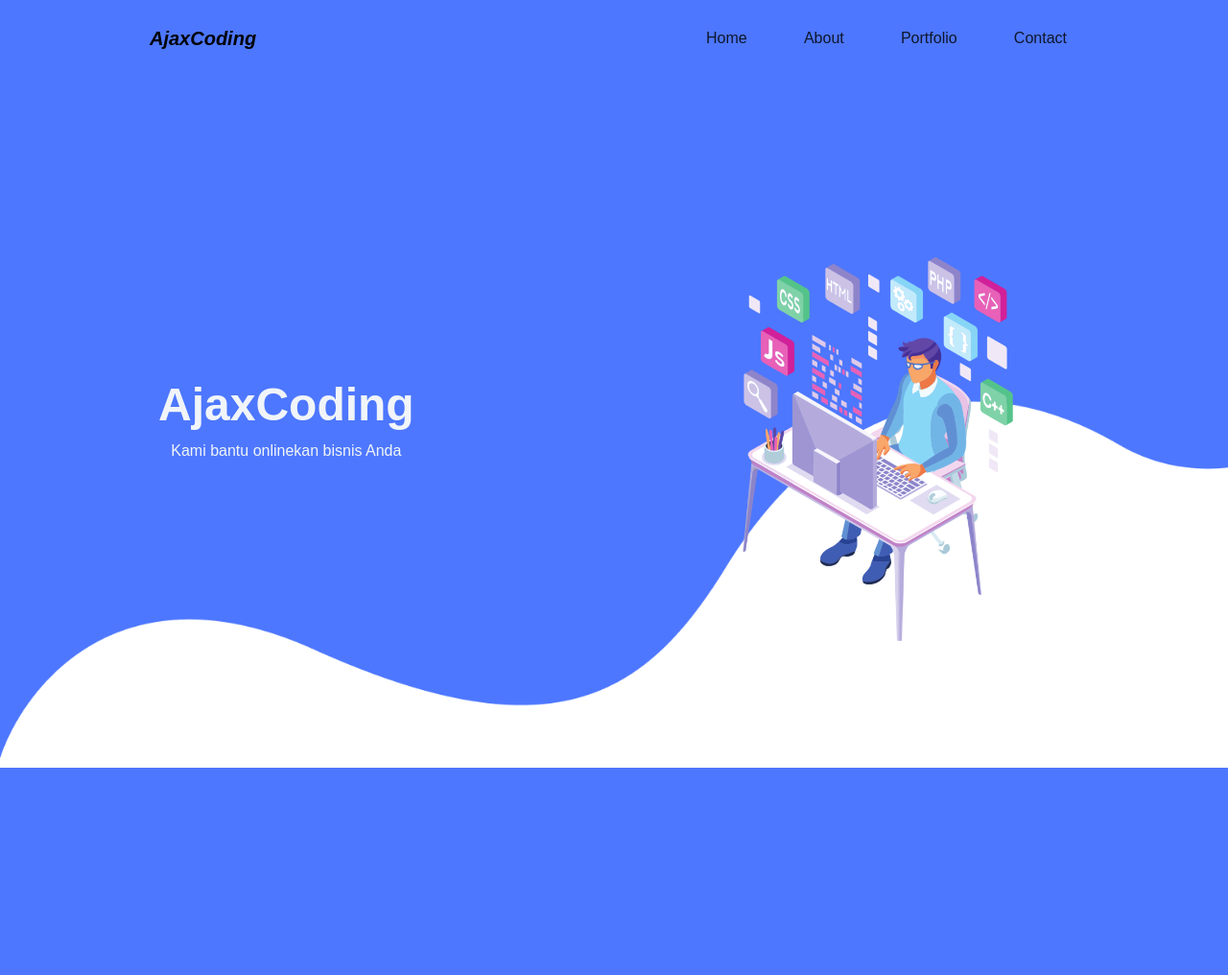
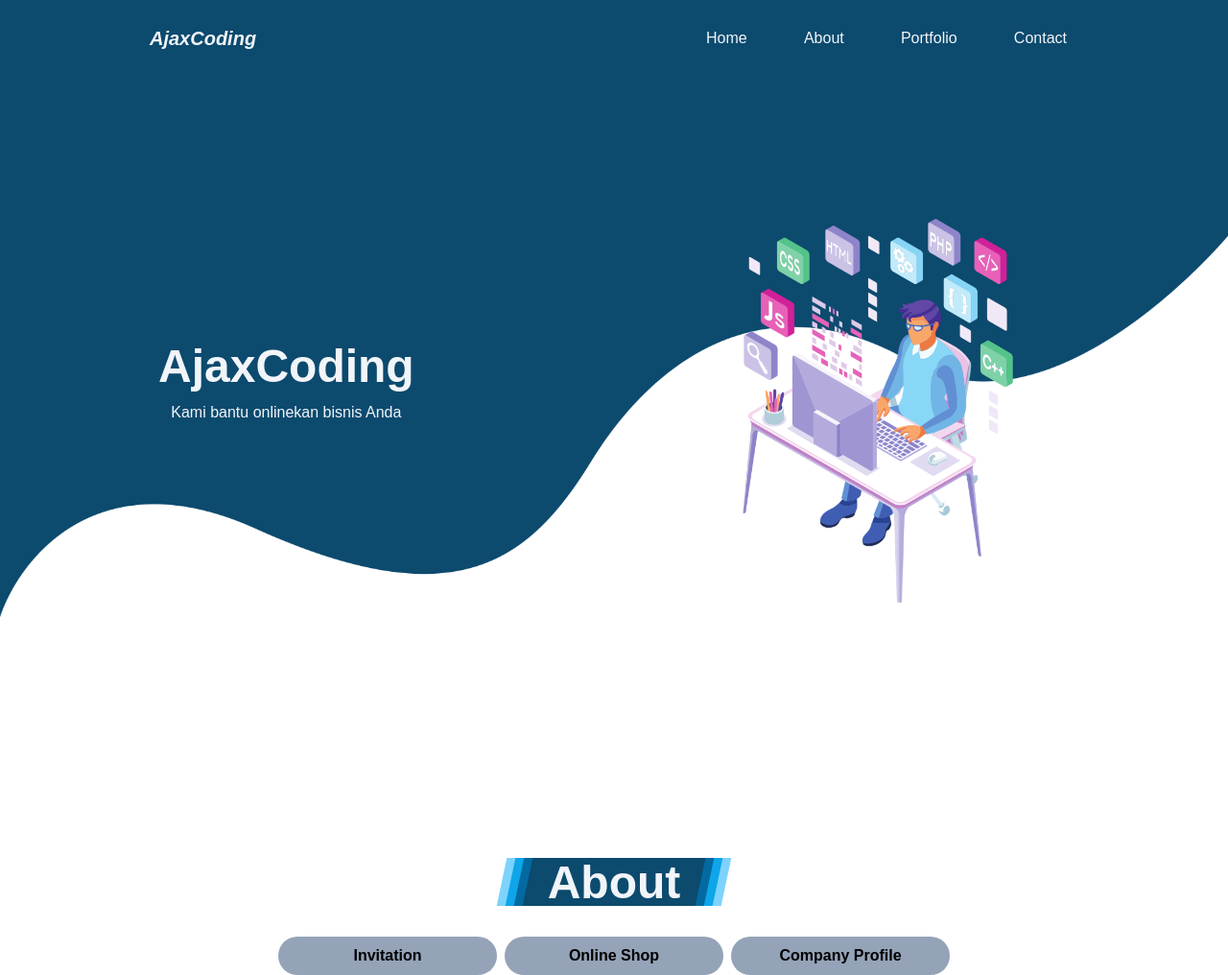
Before and after one commit to muhrofi01/ajaxcoding, a PHP site: page / in a window 1280 px wide. Shown: the whole page at 96% size. Before the commit the page ends 800 px from the top, so only its background shows below. Run offline with PHP 8.4, Linux system fonts and the light colour scheme.

Commit message:
tambah section about

```diff
--- a/public/css/output.css
+++ b/public/css/output.css
@@ -582,17 +582,37 @@ video {
   top: 100%;
 }
 
+.left-1\/2 {
+  left: 50%;
+}
+
 .z-50 {
   z-index: 50;
+}
+
+.-z-10 {
+  z-index: -10;
+}
+
+.-z-20 {
+  z-index: -20;
+}
+
+.-z-30 {
+  z-index: -30;
+}
+
+.-z-40 {
+  z-index: -40;
+}
+
+.m-auto {
+  margin: auto;
 }
 
 .mx-auto {
   margin-left: auto;
   margin-right: auto;
-}
-
-.mt-32 {
-  margin-top: 8rem;
 }
 
 .mt-3 {
@@ -603,8 +623,12 @@ video {
   margin-top: 3.5rem;
 }
 
-.mt-28 {
-  margin-top: 7rem;
+.mt-8 {
+  margin-top: 2rem;
+}
+
+.mt-24 {
+  margin-top: 6rem;
 }
 
 .block {
@@ -615,12 +639,20 @@ video {
   display: flex;
 }
 
+.grid {
+  display: grid;
+}
+
 .hidden {
   display: none;
 }
 
 .h-screen {
   height: 100vh;
+}
+
+.h-\[50px\] {
+  height: 50px;
 }
 
 .w-full {
@@ -631,12 +663,36 @@ video {
   width: 400px;
 }
 
-.w-5\/6 {
-  width: 83.333333%;
+.w-2\/3 {
+  width: 66.666667%;
 }
 
-.w-2\/3 {
-  width: 66.666667%;
+.w-\[180px\] {
+  width: 180px;
+}
+
+.w-10 {
+  width: 2.5rem;
+}
+
+.w-\[500px\] {
+  width: 500px;
+}
+
+.w-\[250px\] {
+  width: 250px;
+}
+
+.w-\[700\] {
+  width: 700;
+}
+
+.w-\[700px\] {
+  width: 700px;
+}
+
+.w-1\/3 {
+  width: 33.333333%;
 }
 
 .max-w-\[250px\] {
@@ -651,6 +707,54 @@ video {
   transform-origin: bottom left;
 }
 
+.-translate-y-2 {
+  --tw-translate-y: -0.5rem;
+  transform: translate(var(--tw-translate-x), var(--tw-translate-y)) rotate(var(--tw-rotate)) skewX(var(--tw-skew-x)) skewY(var(--tw-skew-y)) scaleX(var(--tw-scale-x)) scaleY(var(--tw-scale-y));
+}
+
+.-translate-y-\[2px\] {
+  --tw-translate-y: -2px;
+  transform: translate(var(--tw-translate-x), var(--tw-translate-y)) rotate(var(--tw-rotate)) skewX(var(--tw-skew-x)) skewY(var(--tw-skew-y)) scaleX(var(--tw-scale-x)) scaleY(var(--tw-scale-y));
+}
+
+.-translate-x-1\/2 {
+  --tw-translate-x: -50%;
+  transform: translate(var(--tw-translate-x), var(--tw-translate-y)) rotate(var(--tw-rotate)) skewX(var(--tw-skew-x)) skewY(var(--tw-skew-y)) scaleX(var(--tw-scale-x)) scaleY(var(--tw-scale-y));
+}
+
+.-skew-x-12 {
+  --tw-skew-x: -12deg;
+  transform: translate(var(--tw-translate-x), var(--tw-translate-y)) rotate(var(--tw-rotate)) skewX(var(--tw-skew-x)) skewY(var(--tw-skew-y)) scaleX(var(--tw-scale-x)) scaleY(var(--tw-scale-y));
+}
+
+.scale-x-\[1\.1\] {
+  --tw-scale-x: 1.1;
+  transform: translate(var(--tw-translate-x), var(--tw-translate-y)) rotate(var(--tw-rotate)) skewX(var(--tw-skew-x)) skewY(var(--tw-skew-y)) scaleX(var(--tw-scale-x)) scaleY(var(--tw-scale-y));
+}
+
+.scale-x-\[1\.2\] {
+  --tw-scale-x: 1.2;
+  transform: translate(var(--tw-translate-x), var(--tw-translate-y)) rotate(var(--tw-rotate)) skewX(var(--tw-skew-x)) skewY(var(--tw-skew-y)) scaleX(var(--tw-scale-x)) scaleY(var(--tw-scale-y));
+}
+
+.scale-x-\[1\.3\] {
+  --tw-scale-x: 1.3;
+  transform: translate(var(--tw-translate-x), var(--tw-translate-y)) rotate(var(--tw-rotate)) skewX(var(--tw-skew-x)) skewY(var(--tw-skew-y)) scaleX(var(--tw-scale-x)) scaleY(var(--tw-scale-y));
+}
+
+.columns-3 {
+  -moz-columns: 3;
+       columns: 3;
+}
+
+.grid-cols-3 {
+  grid-template-columns: repeat(3, minmax(0, 1fr));
+}
+
+.grid-cols-1 {
+  grid-template-columns: repeat(1, minmax(0, 1fr));
+}
+
 .items-center {
   align-items: center;
 }
@@ -659,13 +763,36 @@ video {
   justify-content: space-between;
 }
 
+.justify-around {
+  justify-content: space-around;
+}
+
+.gap-4 {
+  gap: 1rem;
+}
+
+.gap-7 {
+  gap: 1.75rem;
+}
+
+.gap-1 {
+  gap: 0.25rem;
+}
+
+.gap-3 {
+  gap: 0.75rem;
+}
+
+.gap-2 {
+  gap: 0.5rem;
+}
+
 .rounded-lg {
   border-radius: 0.5rem;
 }
 
-.border-b-violet-700 {
-  --tw-border-opacity: 1;
-  border-bottom-color: rgb(109 40 217 / var(--tw-border-opacity));
+.rounded-full {
+  border-radius: 9999px;
 }
 
 .bg-transparent {
@@ -677,8 +804,29 @@ video {
   background-color: rgb(255 255 255 / var(--tw-bg-opacity));
 }
 
-.bg-no-repeat {
-  background-repeat: no-repeat;
+.bg-sky-900 {
+  --tw-bg-opacity: 1;
+  background-color: rgb(12 74 110 / var(--tw-bg-opacity));
+}
+
+.bg-sky-700 {
+  --tw-bg-opacity: 1;
+  background-color: rgb(3 105 161 / var(--tw-bg-opacity));
+}
+
+.bg-sky-500 {
+  --tw-bg-opacity: 1;
+  background-color: rgb(14 165 233 / var(--tw-bg-opacity));
+}
+
+.bg-sky-300 {
+  --tw-bg-opacity: 1;
+  background-color: rgb(125 211 252 / var(--tw-bg-opacity));
+}
+
+.bg-slate-400 {
+  --tw-bg-opacity: 1;
+  background-color: rgb(148 163 184 / var(--tw-bg-opacity));
 }
 
 .px-4 {
@@ -706,13 +854,9 @@ video {
   padding-bottom: 0.5rem;
 }
 
-.px-5 {
-  padding-left: 1.25rem;
-  padding-right: 1.25rem;
-}
-
-.pt-28 {
-  padding-top: 7rem;
+.px-6 {
+  padding-left: 1.5rem;
+  padding-right: 1.5rem;
 }
 
 .pt-20 {
@@ -746,19 +890,18 @@ video {
   font-weight: 500;
 }
 
-.text-slate-900 {
-  --tw-text-opacity: 1;
-  color: rgb(15 23 42 / var(--tw-text-opacity));
-}
-
-.text-violet-700 {
-  --tw-text-opacity: 1;
-  color: rgb(109 40 217 / var(--tw-text-opacity));
+.font-semibold {
+  font-weight: 600;
 }
 
 .text-slate-100 {
   --tw-text-opacity: 1;
   color: rgb(241 245 249 / var(--tw-text-opacity));
+}
+
+.text-slate-900 {
+  --tw-text-opacity: 1;
+  color: rgb(15 23 42 / var(--tw-text-opacity));
 }
 
 .shadow-lg {
@@ -801,6 +944,11 @@ body{
   box-shadow: inset 0 -1px 0 0 rgba(0,0,0,0.1);
 }
 
+.navbar-fixed .brand-logo,  .navbar-fixed #nav-menu .group .nav-item {
+  --tw-text-opacity: 1;
+  color: rgb(15 23 42 / var(--tw-text-opacity));
+}
+
 .hamburger-line {
   margin-top: 0.5rem;
   margin-bottom: 0.5rem;
@@ -827,11 +975,27 @@ body{
   transform: translate(var(--tw-translate-x), var(--tw-translate-y)) rotate(var(--tw-rotate)) skewX(var(--tw-skew-x)) skewY(var(--tw-skew-y)) scaleX(var(--tw-scale-x)) scaleY(var(--tw-scale-y));
 }
 
-#home{
-  background-image: url('../../public/img/bg_home.png');
-  background-size: cover;
-  background-repeat: no-repeat;
-  background-position: 0px -10px;
+@media screen and (max-width: 768px){
+  #home{
+    background-image: url('../../public/img/bg_home.png');
+    background-size: cover;
+    background-repeat: no-repeat;
+    background-position: 0px -10px;
+  }
+}
+
+.hover\:cursor-pointer:hover {
+  cursor: pointer;
+}
+
+.hover\:bg-sky-700:hover {
+  --tw-bg-opacity: 1;
+  background-color: rgb(3 105 161 / var(--tw-bg-opacity));
+}
+
+.hover\:text-slate-100:hover {
+  --tw-text-opacity: 1;
+  color: rgb(241 245 249 / var(--tw-text-opacity));
 }
 
 .group:hover .group-hover\:font-bold {
@@ -842,11 +1006,27 @@ body{
   .sm\:w-\[500px\] {
     width: 500px;
   }
+
+  .sm\:w-\[600px\] {
+    width: 600px;
+  }
+
+  .sm\:w-\[700px\] {
+    width: 700px;
+  }
+
+  .sm\:grid-cols-2 {
+    grid-template-columns: repeat(2, minmax(0, 1fr));
+  }
+
+  .sm\:grid-cols-3 {
+    grid-template-columns: repeat(3, minmax(0, 1fr));
+  }
 }
 
 @media (min-width: 768px) {
-  .md\:mt-0 {
-    margin-top: 0px;
+  .md\:block {
+    display: block;
   }
 
   .md\:flex {
@@ -863,6 +1043,30 @@ body{
 
   .md\:w-full {
     width: 100%;
+  }
+
+  .md\:w-4\/5 {
+    width: 80%;
+  }
+
+  .md\:w-\[500px\] {
+    width: 500px;
+  }
+
+  .md\:w-\[600px\] {
+    width: 600px;
+  }
+
+  .md\:grid-cols-2 {
+    grid-template-columns: repeat(2, minmax(0, 1fr));
+  }
+
+  .md\:grid-cols-3 {
+    grid-template-columns: repeat(3, minmax(0, 1fr));
+  }
+
+  .md\:pt-0 {
+    padding-top: 0px;
   }
 }
 
@@ -891,8 +1095,24 @@ body{
     width: 950px;
   }
 
+  .lg\:w-\[700px\] {
+    width: 700px;
+  }
+
   .lg\:max-w-full {
     max-width: 100%;
+  }
+
+  .lg\:grid-flow-row {
+    grid-auto-flow: row;
+  }
+
+  .lg\:grid-flow-col {
+    grid-auto-flow: column;
+  }
+
+  .lg\:grid-cols-2 {
+    grid-template-columns: repeat(2, minmax(0, 1fr));
   }
 
   .lg\:rounded-none {
--- a/public/index.php
+++ b/public/index.php
@@ -13,7 +13,7 @@
         <div class="w-full mx-auto sm:w-[500px] md:w-[700px] lg:w-[1000px]">
             <div class="flex items-center justify-between relative">
                 <div class="px-4">
-                    <a href="" class="font-bold text-xl block py-6"><i>AjaxCoding</i></a>
+                    <a href="" class="brand-logo font-bold text-xl block py-6 text-slate-100"><i>AjaxCoding</i></a>
                 </div>
 
                 <div class="flex items-center px-4">
@@ -26,16 +26,16 @@
                     <nav id="nav-menu" class="hidden absolute py-5 bg-white shadow-lg rounded-lg max-w-[250px] w-full right-4 top-full lg:block lg:static lg:bg-transparent lg:max-w-full lg:shadow-none lg:rounded-none">
                     <ul class="block w-[400px] lg:flex justify-between">
                         <li class="group flex px-3">
-                            <a href="#home" class="font-medium text-base text-slate-900 py-2 group-hover:font-bold border-b-violet-700">Home</a>
+                            <a href="#home" class="font-medium text-base text-slate-100 py-2 group-hover:font-bold nav-item">Home</a>
                         </li>
                         <li class="group flex px-3">
-                            <a href="#about" class="font-medium text-base text-slate-900 py-2 group-hover:font-bold border-b-violet-700">About</a>
+                            <a href="#about" class="font-medium text-base text-slate-100 py-2 group-hover:font-bold nav-item">About</a>
                         </li>
                         <li class="group flex px-3">
-                            <a href="#portfolio" class="font-medium text-base text-slate-900 py-2 group-hover:font-bold border-b-violet-700">Portfolio</a>
+                            <a href="#portfolio" class="font-medium text-base text-slate-100 py-2 group-hover:font-bold nav-item">Portfolio</a>
                         </li>
                         <li class="group flex px-3">
-                            <a href="#contact" class="font-medium text-base text-slate-900 py-2 group-hover:font-bold border-b-violet-700">Contact</a>
+                            <a href="#contact" class="font-medium text-base text-slate-100 py-2 group-hover:font-bold nav-item">Contact</a>
                         </li>
                     </ul>
                 </nav>
@@ -46,8 +46,11 @@
     <!-- end Header Section -->
 
     <!-- Home Section -->
-    <section id="home">
-        <div class="w-full pt-20 mx-auto md:mt-0 md:flex items-center justify-between sm:w-[500px] md:w-[700px] lg:w-[950px] h-screen">
+    <section id="home" class="w-full">
+        <div>
+            <img src="img/bg_home.png" class="hidden md:block absolute -z-10 -translate-y-2" alt="">
+        </div>
+        <div class="w-full pt-20 mx-auto md:pt-0 md:flex items-center justify-between sm:w-[500px] md:w-[700px] lg:w-[950px] h-screen">
             <div class="text-center">
                 <h1 class="font-bold text-5xl text-slate-100">AjaxCoding</h1>
                 <p class="mt-3 text-slate-100">Kami bantu onlinekan bisnis Anda</p>
@@ -61,6 +64,25 @@
     </section>
     <!-- end Home Section -->
 
+    <!-- About Section -->
+    <section id="about" class="mt-24">
+        <div class="">
+            <div class="w-[180px] h-[50px] -translate-y-[2px] bg-sky-900 -skew-x-12 absolute left-1/2 -translate-x-1/2 -z-10"></div>
+            <div class="w-[180px] h-[50px] -translate-y-[2px] bg-sky-700 -skew-x-12 absolute left-1/2 -translate-x-1/2 -z-20 scale-x-[1.1]"></div>
+            <div class="w-[180px] h-[50px] -translate-y-[2px] bg-sky-500 -skew-x-12 absolute left-1/2 -translate-x-1/2 -z-30 scale-x-[1.2]"></div>
+            <div class="w-[180px] h-[50px] -translate-y-[2px] bg-sky-300 -skew-x-12 absolute left-1/2 -translate-x-1/2 -z-40 scale-x-[1.3]"></div>
+            <h1 class="text-center text-5xl font-bold text-slate-100">About</h1>
+        </div>
+        <div class="w-full mt-8 px-6 m-auto">
+           <div class="grid grid-cols-1 gap-2 m-auto sm:w-[600px] sm:grid-cols-3 md:w-[700px]">
+                <div class="w-full py-2 bg-slate-400 text-center rounded-full font-semibold hover:bg-sky-700 hover:text-slate-100">Invitation</div>
+                <div class="w-full py-2 bg-slate-400 text-center rounded-full font-semibold hover:bg-sky-700 hover:text-slate-100">Online Shop</div>
+                <div class="w-full py-2 bg-slate-400 text-center rounded-full font-semibold hover:bg-sky-700 hover:text-slate-100">Company Profile</div>
+           </div>
+        </div>
+    </section>
+    <!-- end About Section -->
+
     <script src="js/navbar.js"></script>
 </body>
 </html>
```
Also changed, not shown: src/css/input.css (+12 -6 lines), public/img/bg_home.png.
